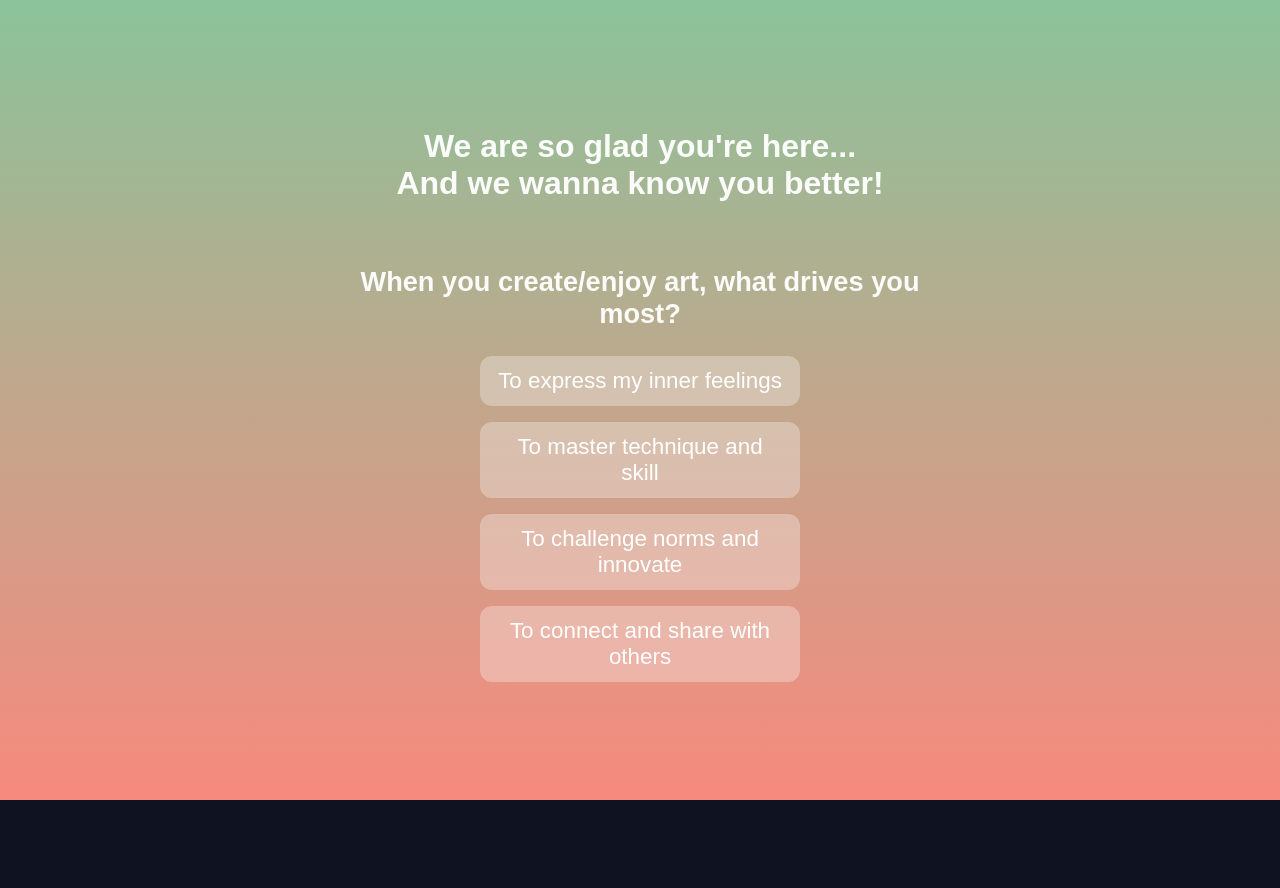
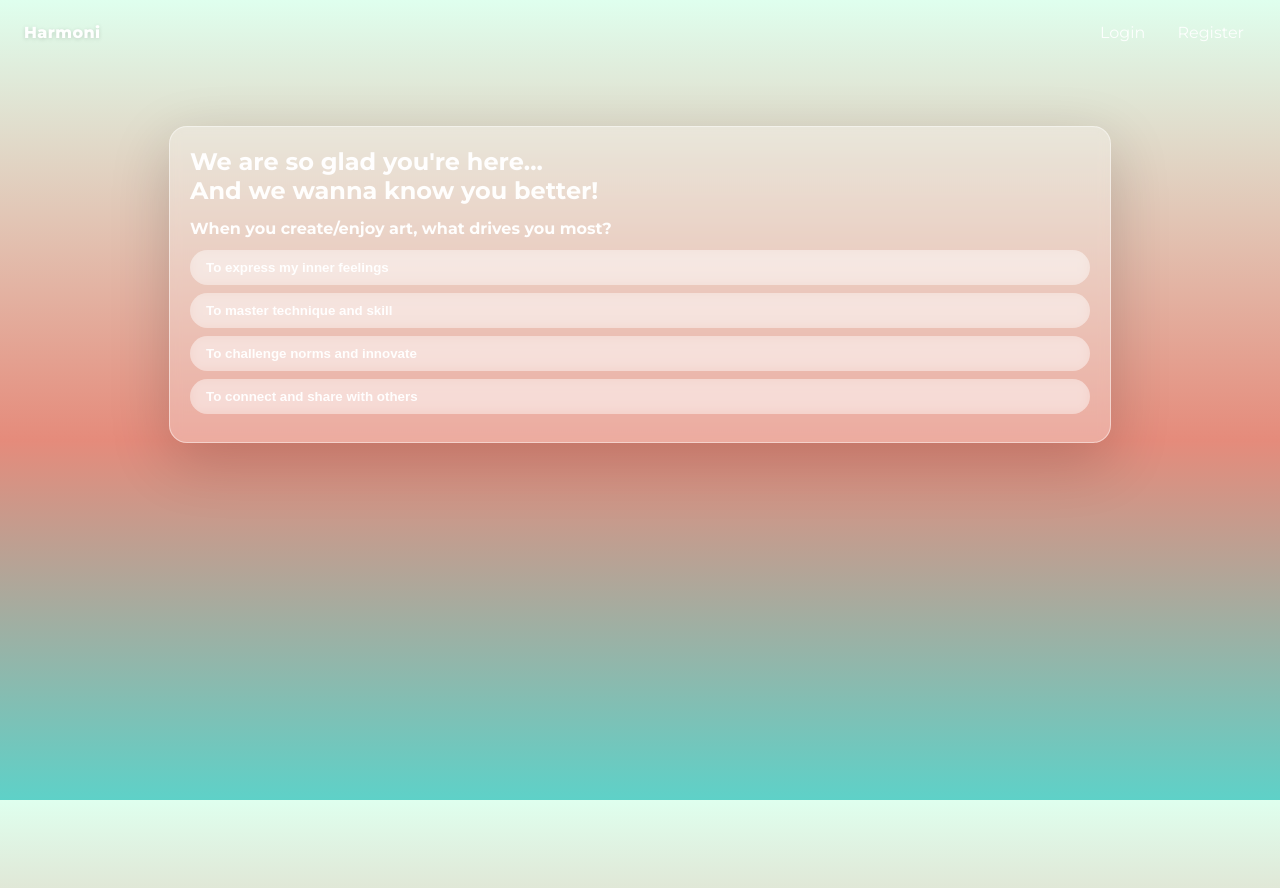
Before and after one commit to HackHarvarddddd/Our_Project-, a React (Vite) app in the folder frontend/: page /quiz in a window 1280 px wide. Shown: the top 888 px of the page. Before the commit the page ends 800 px from the top, so only its background shows below. Built offline with nearby package versions, Linux system fonts and the light colour scheme.

Commit message:
with interfaceeee

```diff
--- a/frontend/index.html
+++ b/frontend/index.html
@@ -3,7 +3,11 @@
   <head>
     <meta charset="UTF-8" />
     <meta name="viewport" content="width=device-width, initial-scale=1.0" />
-    <title>ArtLink</title>
+    <title>Harmoni</title>
+    <!-- Brand font -->
+    <link rel="preconnect" href="https://fonts.googleapis.com">
+    <link rel="preconnect" href="https://fonts.gstatic.com" crossorigin>
+    <link href="https://fonts.googleapis.com/css2?family=Montserrat:wght@400;600;700;800&display=swap" rel="stylesheet">
   </head>
   <body>
     <div id="root"></div>
--- a/frontend/src/pages/App.jsx
+++ b/frontend/src/pages/App.jsx
@@ -8,17 +8,22 @@ export default function App() {
 
   return (
     <>
-      <nav>
-        <div className="brand"><Link to="/dashboard">🎵 Harmoni</Link></div>
+      <nav className="glass-nav">
+        <div className="brand"><Link to="/onboarding">Harmoni</Link></div>
         <div className="nav-links">
-          {token ? (<>
-            <Link to="/quiz">Quiz</Link>
-            <Link to="/dashboard">Matches</Link>
-            <a href="#" onClick={e=>{e.preventDefault();logout();}}>Logout</a>
-          </>) : (<>
-            <Link to="/login">Login</Link>
-            <Link to="/register">Register</Link>
-          </>)}
+          {token ? (
+            <>
+              <Link to="/quiz">Quiz</Link>
+              <Link to="/home">Home</Link>
+              <Link to="/dashboard">Matches</Link>
+              <a href="#" onClick={e=>{e.preventDefault();logout();}}>Logout</a>
+            </>
+          ) : (
+            <>
+              <Link to="/login">Login</Link>
+              <Link to="/register">Register</Link>
+            </>
+          )}
         </div>
       </nav>
       <div className="container">
--- a/frontend/src/styles.css
+++ b/frontend/src/styles.css
@@ -1,16 +1,122 @@
-:root { font-family: system-ui, -apple-system, Segoe UI, Roboto, Ubuntu, Cantarell, Noto Sans, Arial, 'Apple Color Emoji', 'Segoe UI Emoji', 'Segoe UI Symbol'; }
-body { margin: 0; background: #0f1220; color: #e8e8f2; }
-a { color: #b3d4ff; text-decoration: none; }
-.container { max-width: 960px; margin: 0 auto; padding: 24px; }
-.card { background: #1a1f35; padding: 16px; border-radius: 14px; box-shadow: 0 10px 30px rgba(0,0,0,0.25); margin: 12px 0;}
-input, select { padding: 10px; border-radius: 10px; border: 1px solid #2b3358; width: 100%; background: #13172b; color: #e8e8f2; }
-button { padding: 10px 14px; border-radius: 10px; border: 0; background: #6e8bff; color: white; cursor: pointer; }
-button.secondary { background: #3b426c; }
-.row { display: flex; gap: 12px; flex-wrap: wrap;}
-.col { flex: 1; min-width: 220px; }
-nav { display:flex; justify-content: space-between; align-items:center; padding:12px 24px; background:#12162a; border-bottom:1px solid #2b3358 }
-.brand { font-weight: 800; }
-.nav-links a { margin-left: 12px; }
-.badge { display:inline-block; padding:2px 8px; border-radius: 999px; background:#2b3358; margin-right: 6px; font-size: 12px;}
-.score { font-weight: bold; }
-.small { color:#b6b9d6; font-size: 13px; }
+/* ==========================================================================
+   HARMONI – Global theme (applies on every page)
+   ========================================================================== */
+
+:root {
+  --grad-1: #dfffee;   /* mint */
+  --grad-2: #e58b7b;   /* coral */
+  --grad-3: #5ed1c8;   /* teal */
+  --text: rgba(11, 75, 69, 0.95);
+  --text-inverse: rgba(255,255,255,0.96);
+  --panel: rgba(255,255,255,0.28);
+  --panel-border: rgba(255,255,255,0.45);
+  --shadow: 0 18px 60px rgba(0,0,0,.18);
+  --radius: 18px;
+  --nav-h: 64px;
+  --btn-bg: rgba(255,255,255,0.35);
+  --btn-bg-hover: rgba(255,255,255,0.55);
+  --accent: #0b4b45;
+  --font: 'Montserrat', system-ui, -apple-system, Segoe UI, Roboto, Arial, 'Apple Color Emoji', 'Segoe UI Emoji', 'Segoe UI Symbol';
+}
+
+/* Make the gradient background global */
+html, body, #root { height: 100%; }
+body {
+  margin: 0;
+  font-family: var(--font);
+  color: var(--text-inverse);
+  background: linear-gradient(180deg, var(--grad-1) 0%, var(--grad-2) 55%, var(--grad-3) 100%);
+  background-attachment: fixed;
+}
+
+/* Links */
+a { color: var(--text-inverse); text-decoration: none; }
+
+/* Navigation – transparent over gradient */
+nav.glass-nav {
+  position: sticky; top: 0; z-index: 20;
+  display:flex; justify-content: space-between; align-items:center;
+  height: var(--nav-h); padding: 0 24px;
+  background: transparent;
+}
+.brand a { font-weight: 800; letter-spacing:.4px; text-shadow: 0 1px 4px rgba(0,0,0,.15); }
+.nav-links a { margin-left: 8px; padding:8px 12px; border-radius:999px; opacity:.95; }
+.nav-links a:hover { background: rgba(255,255,255,.18); }
+
+/* Layout container used by most pages */
+.container { max-width: 1100px; margin: 0 auto; padding: 24px; }
+
+/* Glass card used everywhere */
+.card {
+  background: var(--panel);
+  border: 1px solid var(--panel-border);
+  border-radius: var(--radius);
+  box-shadow: var(--shadow);
+  padding: 20px;
+  margin: 14px 0;
+  color: var(--accent);
+  backdrop-filter: blur(6px);
+}
+
+/* Inputs */
+input, select, textarea {
+  width: 100%;
+  box-sizing: border-box;
+  padding: 12px 14px;
+  border-radius: 14px;
+  border: 1px solid rgba(255,255,255,.85);
+  background: rgba(255,255,255,.85);
+  color: #083d37;
+  outline: none;
+}
+input::placeholder, textarea::placeholder { color: rgba(8,61,55,.5); }
+input:focus, select:focus, textarea:focus {
+  border-color: #0b4b45;
+  box-shadow: 0 0 0 4px rgba(11,75,69,.18);
+}
+
+/* Buttons */
+button {
+  padding: 10px 16px;
+  border-radius: 999px;
+  border: 0;
+  background: var(--btn-bg);
+  color: var(--text-inverse);
+  font-weight: 700;
+  cursor: pointer;
+  transition: background .2s ease, transform .05s ease;
+  backdrop-filter: blur(6px);
+}
+button:hover { background: var(--btn-bg-hover); }
+button:active { transform: translateY(1px); }
+button.secondary { background: rgba(255,255,255,.18); }
+
+/* Simple utility layout */
+.row { display:flex; gap:12px; flex-wrap:wrap; }
+.col { flex:1; min-width:220px; }
+
+/* Subtle helpers */
+.badge { display:inline-block; padding:2px 8px; border-radius: 999px; background: rgba(255,255,255,.22); margin-right: 6px; font-size: 12px; }
+.score { font-weight: 800; }
+.small { color: rgba(11,75,69,.85); font-size: 13px; }
+
+/* --- Onboarding / Home shared bits so they pick up the global theme --- */
+.center-stack { text-align:center; display:flex; flex-direction:column; align-items:center; gap:12px; padding: 10vh 16px; }
+.center-stack .title { font-size: 44px; font-weight: 800; text-shadow: 0 2px 10px rgba(0,0,0,.25); }
+.center-stack .subtitle { opacity:.95; font-weight:600; letter-spacing:.2px }
+.cta { padding: 10px 18px; }
+
+/* Auth page wrapper (Login/Register) */
+.authPage { min-height: calc(100vh - var(--nav-h)); display:flex; align-items:center; justify-content:center; padding: 24px; }
+.authCard { width: 420px; max-width: 92vw; }
+.authCard h2 { margin: 0 0 10px; text-align:center; color: var(--text-inverse); }
+.authCard .small { text-align:center; }
+
+/* Quiz page wrapper */
+.page { min-height: calc(100vh - var(--nav-h)); display:flex; align-items:flex-start; justify-content:center; padding: 24px; }
+.header { margin-top: 0; color: var(--text-inverse); }
+.question { color: var(--text-inverse); margin: 12px 0; }
+.answer-button { display:block; width:100%; margin:8px 0; }
+
+/* Make selects look nice inside cards on the gradient */
+select { appearance: none; background-image: linear-gradient(0deg,transparent,transparent); }
--- a/frontend/src/styles/Login.css
+++ b/frontend/src/styles/Login.css
@@ -1,160 +1,21 @@
-/* ================== Page Layout ================== */
-.page {
-height: 100vh;
-width: 100vw;
-display: flex;
-justify-content: center;
-align-items: center;
-background: linear-gradient(180deg, #8bc39a 0%, #f78a7e 100%);
-margin: 0;
-padding: 0;
-position: fixed; /* Ensures it covers the entire viewport */
-top: 0;
-left: 0;
-overflow: hidden; /* Prevents scrolling */
+/* Login/Register share the same look via global theme.
+   This file only adds tiny page-specific tweaks. */
+
+.authPage { min-height: calc(100vh - var(--nav-h)); display:flex; align-items:center; justify-content:center; padding: 24px; }
+
+.authCard {
+  background: var(--panel);
+  border: 1px solid var(--panel-border);
+  border-radius: 22px;
+  box-shadow: var(--shadow);
+  padding: 28px;
+  width: 420px;
+  max-width: 92vw;
+  color: var(--accent);
+  backdrop-filter: blur(6px);
 }
 
-
-
-
-/* ================== Login Card ================== */
-.card {
-width: 100%;
-max-width: 28rem; /* slightly narrower for balance */
-min-height: 65vh; /* expands vertically */
-padding: 3.5rem 3rem; /* Slightly increase padding */
-border-radius: 1.25rem;
-background-color: transparent !important; /* Remove background fill */
-box-shadow: none !important; /* Remove box shadow */
-display: flex;
-flex-direction: column;
-justify-content: center;
-align-items: center;
-}
-
-
-
-
-/* ================== Title ================== */
-.title {
-font-size: 2.25rem;
-font-weight: 700;
-color: rgba(255, 255, 255, 0.95); /* Make text more visible */
-text-shadow: 0 2px 8px rgba(0, 0, 0, 0.35); /* Add soft shadow */
-margin-bottom: 2rem;
-text-align: center; /* Center horizontally */
-}
-
-
-
-
-/* ================== Form Layout ================== */
-.form {
-display: flex;
-flex-direction: column;
-gap: 1.5rem;
-width: 100%;
-max-width: 22rem;
-align-items: center; /* Center inputs and button horizontally */
-}
-
-
-
-
-/* ================== Input Fields ================== */
-.input {
-height: 3.25rem;
-padding: 0 1rem;
-border-radius: 0.75rem;
-border: 1px solid rgba(255, 255, 255, 0.55); /* Soft border color */
-background: rgba(255, 255, 255, 0.4); /* Ensure translucent white */
-font-size: 1rem;
-color: #333;
-transition: border-color 0.2s, box-shadow 0.2s;
-width: 100%; /* Fill the form width */
-}
-
-
-
-
-.input::placeholder {
-color: rgba(0, 0, 0, 0.5);
-}
-
-
-
-
-.input:focus,
-.input:focus-visible {
-outline: none;
-border: 1.5px solid rgba(255, 255, 255, 0.85);
-box-shadow: 0 0 0 3px rgba(255, 255, 255, 0.25);
-}
-
-
-
-
-/* ================== Button ================== */
-.button {
-height: 3.5rem;
-width: 9rem;
-border-radius: 0.75rem;
-font-weight: 600;
-font-size: 1.5rem;
-background: rgba(255, 255, 255, 0.5);
-margin-bottom: 1rem;
-border: none;
-cursor: pointer;
-transition: background 0.2s, box-shadow 0.2s, transform 0.1s;
-}
-
-
-
-
-.button:hover {
-background: rgba(255, 255, 255, 0.7);
-box-shadow: 0 0.75rem 1.25rem rgba(0, 0, 0, 0.25);
-}
-
-
-
-
-.button:active {
-transform: translateY(1px);
-box-shadow: 0 0.25rem 0.75rem rgba(0, 0, 0, 0.2);
-}
-
-
-
-
-/* ================== Helper Text ================== */
-.helperText {
-font-size: 1.25rem;
-color: rgba(255, 255, 255, 0.95); /* Make text readable over gradient */
-text-shadow: 0 2px 8px rgba(0, 0, 0, 0.35); /* Add soft shadow */
-margin-top: 1rem;
-text-align: center; /* Center horizontally */
-}
-
-
-
-
-.helperText a:hover {
-text-decoration: underline; /* Add underline on hover for links */
-}
-
-
-
-
-/* ================== Accessibility Utility ================== */
-.srOnly {
-position: absolute;
-width: 1px;
-height: 1px;
-padding: 0;
-margin: -1px;
-overflow: hidden;
-clip: rect(0, 0, 0, 0);
-white-space: nowrap;
-border: 0;
-}
+.authCard h2 { margin: 0 0 16px; text-align:center; color: var(--text-inverse); }
+.authCard form { display:flex; flex-direction:column; gap: 10px; }
+.authCard button { margin-top: 4px; }
+.authCard .small a { text-decoration: underline; }
--- a/frontend/src/styles/Quiz.css
+++ b/frontend/src/styles/Quiz.css
@@ -1,150 +1,32 @@
-/* ================== Page Layout ================== */
-.page {
-height: 100vh;
-width: 100vw;
-display: flex;
-justify-content: center;
-align-items: center;
-background: linear-gradient(180deg, #8bc39a 0%, #f78a7e 100%);
-margin: 0;
-padding: 0;
-position: fixed; /* Ensures it covers the entire viewport */
-top: 0;
-left: 0;
-overflow: hidden; /* Prevents scrolling */
+/* Quiz aligns to global Harmoni theme */
+
+.page { min-height: calc(100vh - var(--nav-h)); display:flex; align-items:flex-start; justify-content:center; padding: 24px; }
+
+.card {
+  background: var(--panel);
+  border: 1px solid var(--panel-border);
+  border-radius: var(--radius);
+  box-shadow: var(--shadow);
+  padding: 24px;
+  width: 100%;
+  max-width: 900px;
+  color: var(--accent);
+  backdrop-filter: blur(6px);
 }
 
-.header {
-  font-size: 2rem;
-  font-weight: 700;
-  color: rgba(255, 255, 255, 0.95); /* Make text more visible */
-  width: 35rem;
-  margin-bottom: 4rem;
-  text-align: center; /* Center horizontally */
+.header { margin: 0 0 14px; color: var(--text-inverse); text-align:left; }
+.question { color: var(--text-inverse); margin: 12px 0; font-weight: 700; }
+
+.answer-button {
+  display:block;
+  width:100%;
+  text-align:left;
+  margin:8px 0;
 }
 
-.question {
-  font-size: 1.7rem;
-  font-weight: 600;
-  color: rgba(255, 255, 255, 0.95); /* Make text more visible */
-  margin-bottom: 1.6rem;
-  text-align: center; /* Center horizontally */
+.interests-section, .genres-section, .values-section, .schedule-section, .location-section {
+  background: rgba(255,255,255,.18);
+  border: 1px solid rgba(255,255,255,.35);
+  border-radius: 14px;
+  padding: 12px;
 }
-
-.answer-button {
-  display: block;
-  width: 100%;
-  max-width: 20rem;
-  padding: 0.75rem 1rem;
-  margin: 1rem auto;
-  border-radius: 0.75rem;
-  border: none;
-  background-color: rgba(255, 255, 255, 0.3);
-  color: #ffffff;
-  font-size: 1.4rem;
-  font-weight: 100;
-  cursor: pointer;
-  transition: background-color 0.3s ease;
-}
-
-/* ================== Fonts ================== */
-@import url('https://fonts.googleapis.com/css2?family=Montserrat:wght@100;300;400;700;900&display=swap');
-
-body {
-  font-family: 'Montserrat', sans-serif;
-}
-
-/* ================== Horizontal Layout ================== */
-.horizontal-layout {
-  display: flex;
-  justify-content: space-between;
-  top: -10rem;
-  margin-bottom: 5rem;
-  gap: 5rem; /* Add spacing between columns */
-}
-
-.col {
-  flex: 1; /* Ensure equal width for all columns */
-  max-width: 25%; /* Optional: Limit the maximum width of each column */
-}
-
-.col h4 {
-  margin-bottom: 1rem;
-}
-
-.col label {
-  display: block;
-  margin-bottom: 0.5rem;
-}
-
-.submit-row {
-  margin-top: 2rem;
-  text-align: center; /* Center the submit button */
-}
-
-.submit-row button {
-  padding: 0.75rem 1.5rem;
-  font-size: 1.2rem;
-  border-radius: 0.5rem;
-  background-color: #ffffff;
-  color: #333;
-  border: none;
-  cursor: pointer;
-  transition: background-color 0.3s ease;
-}
-
-.submit-row button:hover {
-  background-color: #f0f0f0;
-}
-
-/* ================== Sections ================== */
-/* Interests Section */
-.interests-section {
-  flex: 1;
-  max-width: 25%;
-}
-
-.interest-item {
-  display: block;
-  margin-bottom: 0.5rem;
-}
-
-/* Genres Section */
-.genres-section {
-  flex: 1;
-  max-width: 25%;
-}
-
-.genre-item {
-  display: block;
-  margin-bottom: 0.5rem;
-}
-
-/* Availability Section */
-.availability-section {
-  flex: 1;
-  max-width: 25%;
-}
-
-.availability-item {
-  display: block;
-  margin-bottom: 0.5rem;
-}
-
-/* Location and Values Section */
-.location-values-section {
-  flex: 1;
-  max-width: 25%;
-}
-
-.location-values-section input {
-  display: block;
-  margin-bottom: 1rem;
-}
-
-/* Adjust spacing between sections */
-.row {
-  display: flex;
-  justify-content: space-between;
-  gap: 2rem;
-}
--- a/frontend/src/styles/Register.css
+++ b/frontend/src/styles/Register.css
@@ -1,160 +1,21 @@
-/* ================== Page Layout ================== */
-.page {
-height: 100vh;
-width: 100vw;
-display: flex;
-justify-content: center;
-align-items: center;
-background: linear-gradient(180deg, #8bc39a 0%, #f78a7e 100%);
-margin: 0;
-padding: 0;
-position: fixed;
-top: 0;
-left: 0;
-overflow: hidden;
+/* Login/Register share the same look via global theme.
+   This file only adds tiny page-specific tweaks. */
+
+.authPage { min-height: calc(100vh - var(--nav-h)); display:flex; align-items:center; justify-content:center; padding: 24px; }
+
+.authCard {
+  background: var(--panel);
+  border: 1px solid var(--panel-border);
+  border-radius: 22px;
+  box-shadow: var(--shadow);
+  padding: 28px;
+  width: 420px;
+  max-width: 92vw;
+  color: var(--accent);
+  backdrop-filter: blur(6px);
 }
 
-
-
-
-/* ================== Register Card ================== */
-.card {
-width: 100%;
-max-width: 28rem;
-min-height: 65vh;
-padding: 3.5rem 3rem;
-border-radius: 1.25rem;
-background-color: transparent !important;
-box-shadow: none !important;
-display: flex;
-flex-direction: column;
-justify-content: center;
-align-items: center;
-}
-
-
-
-
-/* ================== Title ================== */
-.title {
-font-size: 2.25rem;
-font-weight: 700;
-color: rgba(255, 255, 255, 0.95);
-text-shadow: 0 2px 8px rgba(0, 0, 0, 0.35);
-margin-bottom: 2rem;
-text-align: center;
-}
-
-
-
-
-/* ================== Form Layout ================== */
-.form {
-display: flex;
-flex-direction: column;
-gap: 1.5rem;
-width: 100%;
-max-width: 22rem;
-align-items: center;
-}
-
-
-
-
-/* ================== Input Fields ================== */
-.input {
-height: 3.25rem;
-padding: 0 1rem;
-border-radius: 0.75rem;
-border: 1px solid rgba(255, 255, 255, 0.55);
-background: rgba(255, 255, 255, 0.4);
-font-size: 1rem;
-color: #333;
-transition: border-color 0.2s, box-shadow 0.2s;
-width: 100%;
-}
-
-
-
-
-.input::placeholder {
-color: rgba(0, 0, 0, 0.5);
-}
-
-
-
-
-.input:focus,
-.input:focus-visible {
-outline: none;
-border: 1.5px solid rgba(255, 255, 255, 0.85);
-box-shadow: 0 0 0 3px rgba(255, 255, 255, 0.25);
-}
-
-
-
-
-/* ================== Button ================== */
-.button {
-height: 3.5rem;
-width: 9rem;
-border-radius: 0.75rem;
-font-weight: 600;
-font-size: 1.5rem;
-background: rgba(255, 255, 255, 0.5);
-margin-bottom: 1rem;
-border: none;
-cursor: pointer;
-transition: background 0.2s, box-shadow 0.2s, transform 0.1s;
-}
-
-
-
-
-.button:hover {
-background: rgba(255, 255, 255, 0.7);
-box-shadow: 0 0.75rem 1.25rem rgba(0, 0, 0, 0.25);
-}
-
-
-
-
-.button:active {
-transform: translateY(1px);
-box-shadow: 0 0.25rem 0.75rem rgba(0, 0, 0, 0.2);
-}
-
-
-
-
-/* ================== Helper Text ================== */
-.helperText {
-font-size: 1.25rem;
-color: rgba(255, 255, 255, 0.95);
-text-shadow: 0 2px 8px rgba(0, 0, 0, 0.35);
-margin-top: 1rem;
-text-align: center;
-}
-
-
-
-
-.helperText a:hover {
-text-decoration: underline;
-}
-
-
-
-
-/* ================== Accessibility Utility ================== */
-.srOnly {
-position: absolute;
-width: 1px;
-height: 1px;
-padding: 0;
-margin: -1px;
-overflow: hidden;
-clip: rect(0, 0, 0, 0);
-white-space: nowrap;
-border: 0;
-}
+.authCard h2 { margin: 0 0 16px; text-align:center; color: var(--text-inverse); }
+.authCard form { display:flex; flex-direction:column; gap: 10px; }
+.authCard button { margin-top: 4px; }
+.authCard .small a { text-decoration: underline; }
```
Also changed, not shown: 1 other file (tests, documents, lock files or other folders).
